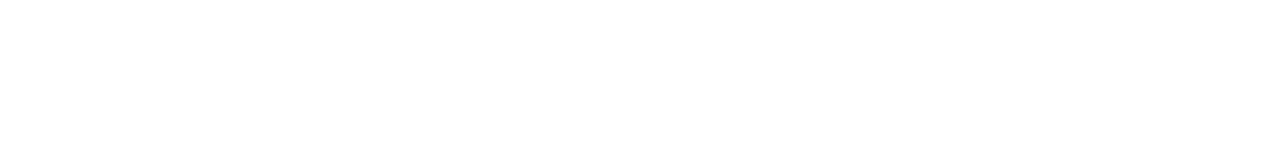
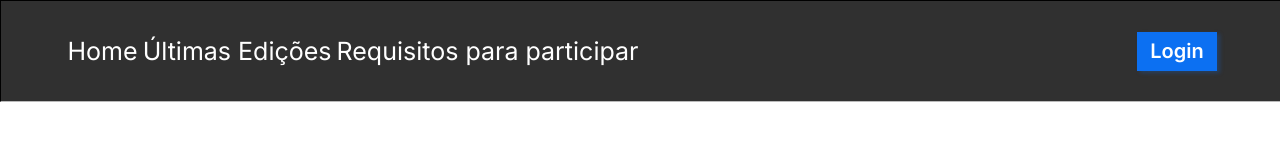
Before and after one commit to favarinkarina/bootcamp-dnc, a plain HTML site: page index.html in a window 1280 px wide. Drawn offline with Linux system fonts and the light colour scheme.

Commit message:
Criação do menu style CSS

```diff
--- a/index.html
+++ b/index.html
@@ -3,9 +3,22 @@
 <head>
     <meta charset="UTF-8">
     <meta name="viewport" content="width=device-width, initial-scale=1.0">
-    <title>Document</title>
+    <title>Bootcamp DNC</title>
+    <link rel="stylesheet" href="style.css">
+    <link rel="preconnect" href="https://fonts.googleapis.com">
+<link rel="preconnect" href="https://fonts.gstatic.com" crossorigin>
+<link href="https://fonts.googleapis.com/css2?family=Inter:wght@100..900&display=swap" rel="stylesheet">
+
 </head>
 <body>
+   <nav id="principal">
+    <div id="menu">
+        <a href="">Home</a>
+        <a href="">Últimas Edições</a>
+        <a href="">Requisitos para participar</a>
+    </div>
+    <button>Login</button>
+   </nav>
 
 </body>
 </html>
--- /dev/null
+++ b/style.css
@@ -0,0 +1,53 @@
+body{
+    margin: 0px;
+    padding: 0px;
+}
+
+#principal{
+    width: 100%;
+    height: 100px;
+    border: 1px solid black;
+    background-color: #303030;
+    display: flex;
+    justify-content: space-between;
+    align-items: center;
+    border-bottom: 1px solid #bababa;
+}
+
+#menu{
+    display: flex;
+    width: 45%;
+    justify-content: space-around;
+    align-items: center;
+    margin-left: 5%;
+
+
+}
+
+    #principal div a{
+        color: #FFFFFF;
+        font-size: 25px;
+        font-weight: 600px;
+        text-decoration: none;
+        font-family: "Inter";
+    }
+
+    #principal div a:hover{
+        color:#CCCCCC;
+    }
+
+    #principal button{
+        margin-right: 5%;
+        background-color: #0C70F2;
+        border: 0px;
+        height: 39px;
+        width: 80px;
+        font-family: Inter;
+        font-size: 20px;
+        font-weight: 600;
+        line-height: 24.2px;
+        text-align: center;
+        color: #FFFFFF;
+        box-shadow: 3px 2px 4px 0px rgba(12, 112, 242, 0.25);
+        cursor: pointer;
+    }
```
